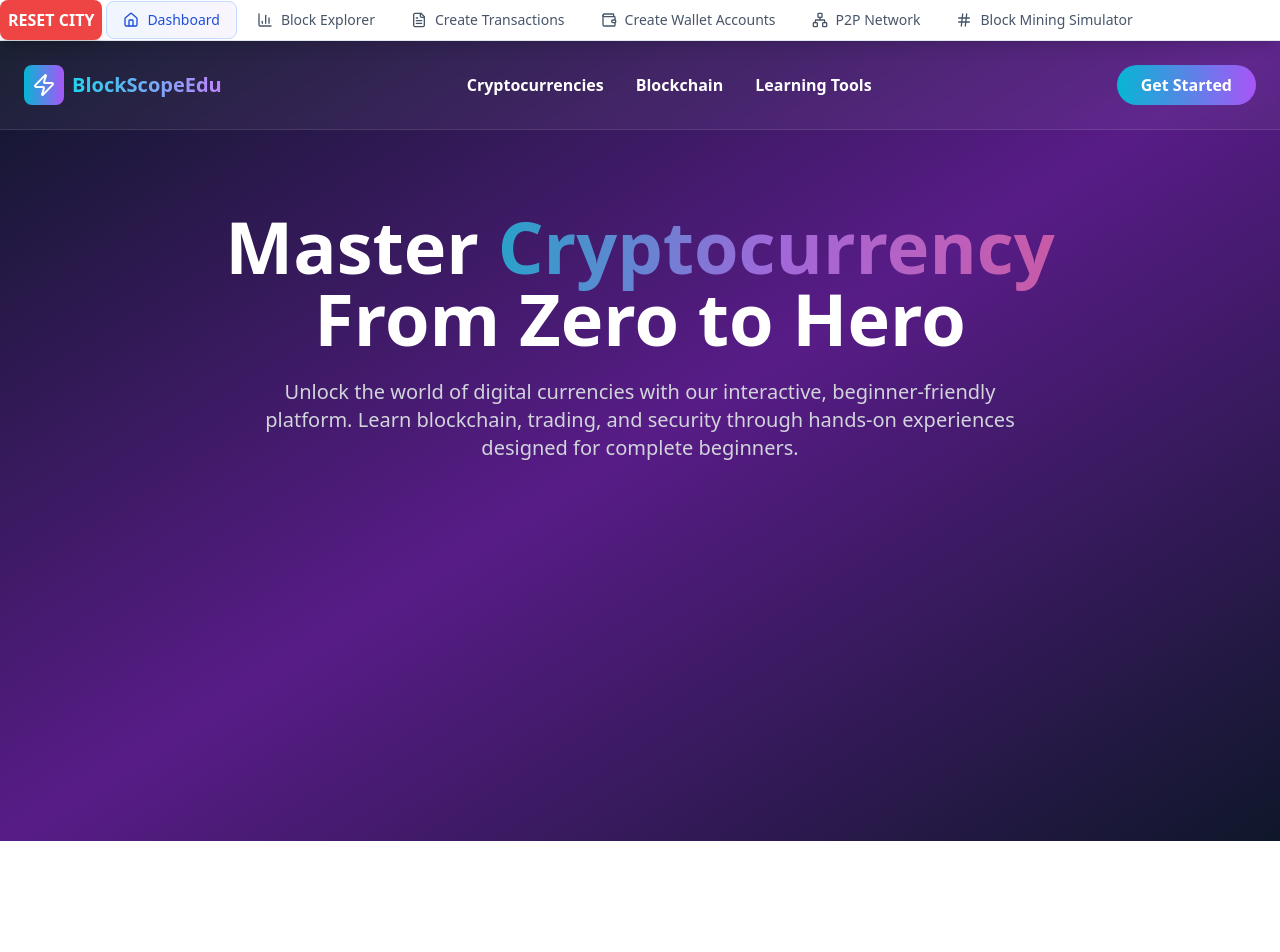
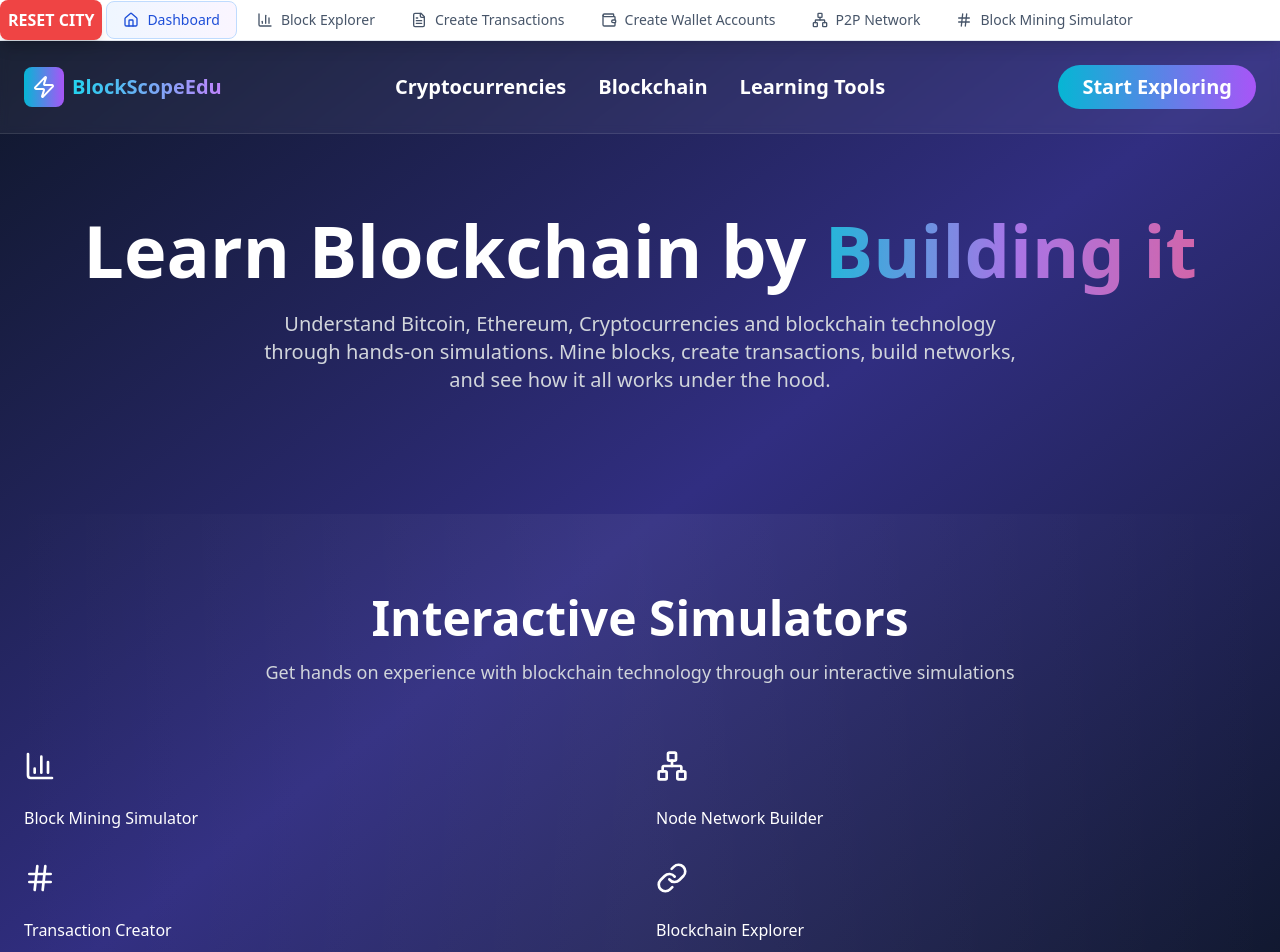
Before and after one commit to StuvanFIT/Blockchain-Network-Educational-Tool, a React (Create React App) app in the folder explorer/: page / in a window 1280 px wide. Shown: the top 952 px of the page. Before the commit the page ends 841 px from the top, so only its background shows below. Built offline with nearby package versions, Linux system fonts and the light colour scheme.

Commit message:
style: basic section to display simulators links

```diff
--- a/explorer/src/components/Dashboard.tsx
+++ b/explorer/src/components/Dashboard.tsx
@@ -1,15 +1,50 @@
 
 import React from 'react';
-import { Home, Zap } from 'lucide-react';
+import { Home, Zap, BarChart3, Network, Hash, Link } from 'lucide-react';
 
 // Dashboard Page
 export const Dashboard = () => {
 
   const isVisible:boolean = true;
 
+
+
+  const interactiveSimulators = [
+    {
+      icon: <BarChart3 className="w-8 h-8" />,
+      title: "Block Mining Simulator",
+      description:"Watch blocks being mined in real-time. Adjust difficulty, see hash calculations, and understand proof-of-work.",
+      color: "from-orange-500 to-red-500",
+      features: ["Real-Time Hashing", "Difficulty Adjustment", "Nonce Finding"]
+    },
+    {
+      icon: <Network className="w-8 h-8" />,
+      title: "Node Network Builder",
+      description: "Create and manage a peer-to-peer network. See how nodes communicate and reach consensus.",
+      color: "from-cyan-500 to-sky-600",
+      features: ["P2P networking", "Consensus mechanisms", "Message propagation"]
+    },
+    {
+      icon: <Hash className="w-8 h-8" />,
+      title: "Transaction Creator",
+      description: "Build transactions from scratch. Understand inputs, outputs, digital signatures, and fees.",
+      color: "from-green-500 to-emerald-600",
+      features: ["UTXO model", "Digital signatures", "Fee calculation"]
+    },
+    {
+      icon: <Link className="w-8 h-8" />,
+      title: "Blockchain Explorer",
+      description: "Construct your own blockchain link by link. See how blocks connect and form an immutable chain.",
+      difficulty: "Intermediate",
+      color: "from-blue-500 to-indigo-600",
+      features: ["Block linking", "Merkle trees", "Chain validation"]
+    }
+
+  ]
+
   return (
 
-    <div className='min-h-screen bg-gradient-to-br from-slate-900 via-purple-900 to-slate-900 text-white overflow-hidden'>
+    <div className='min-h-screen bg-gradient-to-br from-slate-900 via-indigo-900 to-slate-900 text-white overflow-hidden'>
 
       {/*Navigation Bar: relative enables any dropdown menus */}
       <nav className='relative z-10 flex items-center justify-between p-6 backdrop-blur-sm bg-white/5 border-b border-white/10'>
@@ -22,42 +57,72 @@ export const Dashboard = () => {
           <span className='text-xl font-bold bg-gradient-to-r from-cyan-400 to-purple-400 bg-clip-text text-transparent '>BlockScopeEdu</span>
         </div>
       {/* Features/Tabs */}
-        <div className='hidden md:flex space-x-8'>
+        <div className='hidden md:flex space-x-8 text-xl'>
           <a href='#' className='hover:text-cyan-500 transition-colors text-white font-bold'>Cryptocurrencies</a>
           <a href='#' className='hover:text-cyan-500 transition-colors text-white font-bold'>Blockchain</a>
           <a href='#' className='hover:text-cyan-500 transition-colors text-white font-bold'>Learning Tools</a>
         </div>
 
-      <button className='bg-gradient-to-r from-cyan-500 to-purple-500 px-6 py-2 text-white font-bold rounded-full hover:shadow-lg hover:shadow-purple-500/25 transition-all duration-300 transform hover:scale-105'>
-        Get Started
+      <button className='bg-gradient-to-r from-cyan-500 to-purple-500 px-6 py-2 text-white text-xl font-bold rounded-full hover:shadow-lg hover:shadow-purple-500/25 transition-all duration-300 transform hover:scale-105'>
+        Start Exploring
       </button>
       </nav>
 
 
       {/*Hero Section: prominent visual section */}
 
-      <section className='relative z-10 px-6 py-20'>
+      <section id='title' className='relative z-10 px-6 py-20'>
         <div className='max-w-6xl mx-auto text-center'>
           <div className={`transition-all duration-1000 ${isVisible ? 'opacity-100 translate-y-0' : 'opacity-0 translate-y-10'}`}>
 
             <h1 className="text-5xl md:text-7xl font-bold mb-6 leading-tight">
-              Master{' '}
+              Learn Blockchain by {' '}
               <span className="bg-gradient-to-r from-cyan-400 via-purple-400 to-pink-400 bg-clip-text text-transparent animate-pulse">
-                Cryptocurrency
+                Building it
               </span>
               <br />
-              From Zero to Hero
+
             </h1>
 
             <p className='text-lg md:text-xl text-gray-300 mb-10 max-w-3xl mx-auto'>
-              Unlock the world of digital currencies with our interactive, beginner-friendly platform.
-              Learn blockchain, trading, and security through hands-on experiences designed for complete beginners.
+              Understand Bitcoin, Ethereum, Cryptocurrencies and blockchain technology through hands-on simulations. Mine blocks, create transactions, build networks, and see how it all works under the hood.
             </p>
+          </div>
+        </div>
+      </section>
+
+      <section id='simulators' className='relative z-10 px-6 py-20 bg-gradient-to-r from-transparent via-white/5 to-transparent'>
+      <div className='max-w-7xl mx-auto'>
+        <div className='text-center mb-16'>
+          <h2 className='text-5xl font-bold mb-4'>Interactive Simulators</h2>
+          <p className='text-gray-300 text-lg max-w-3xl mx-auto'>Get hands on experience with blockchain technology through our interactive simulations</p>
+        </div>
+
+        <div className='grid grid-cols-1 md:grid-cols-2 gap-8'>
+          {interactiveSimulators.map((simulator, index) => (
+
+            <div key={index}>
+              <div className='flex items-center justify-between mb-6'>
+                {simulator.icon}
+              </div>
+
+              <h3>{simulator.title}</h3>
+
+            </div>
+
+
+          ))}
 
 
 
-          </div>
         </div>
+
+
+      </div>
+
+
+
+
       </section>
 
 
```
